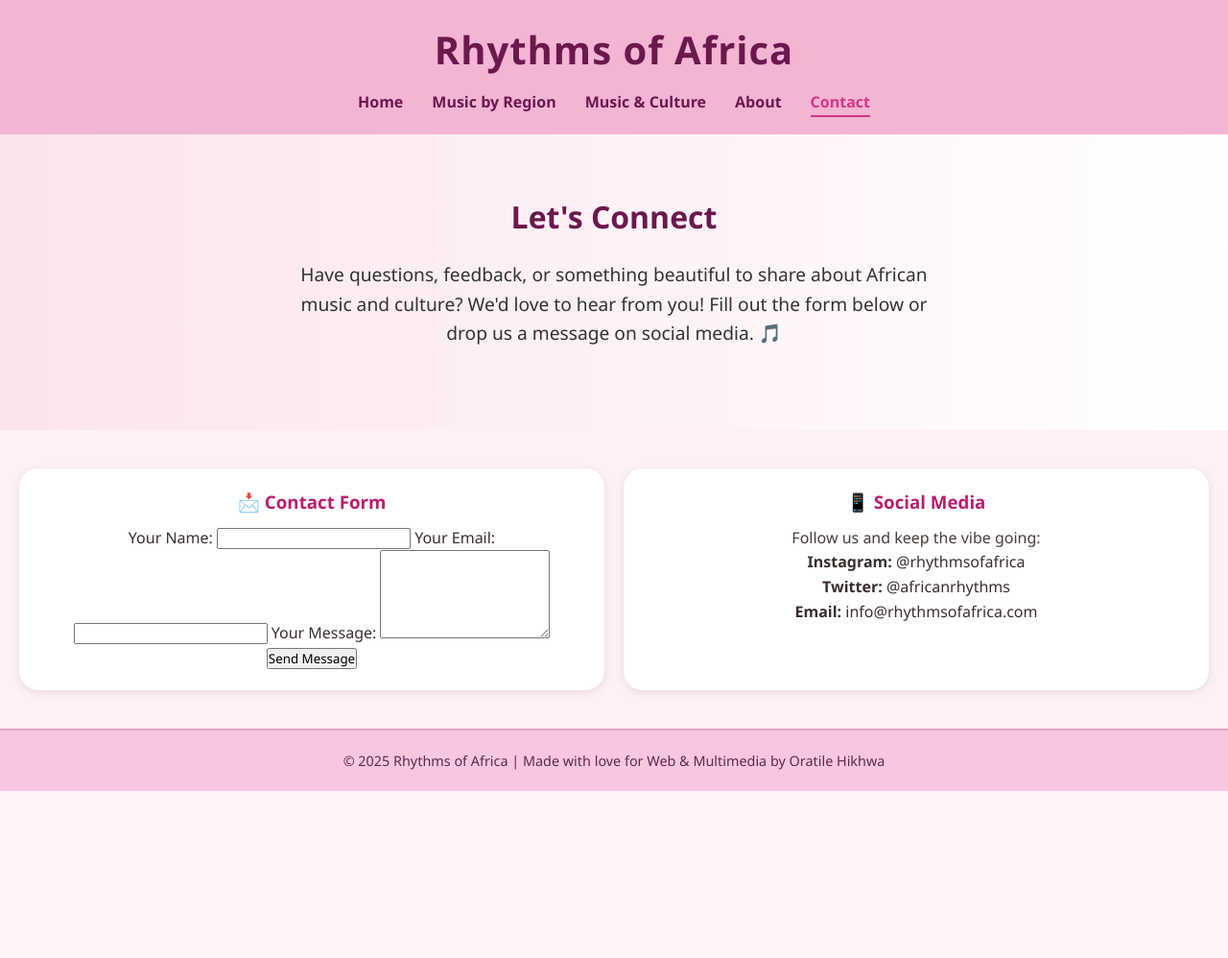
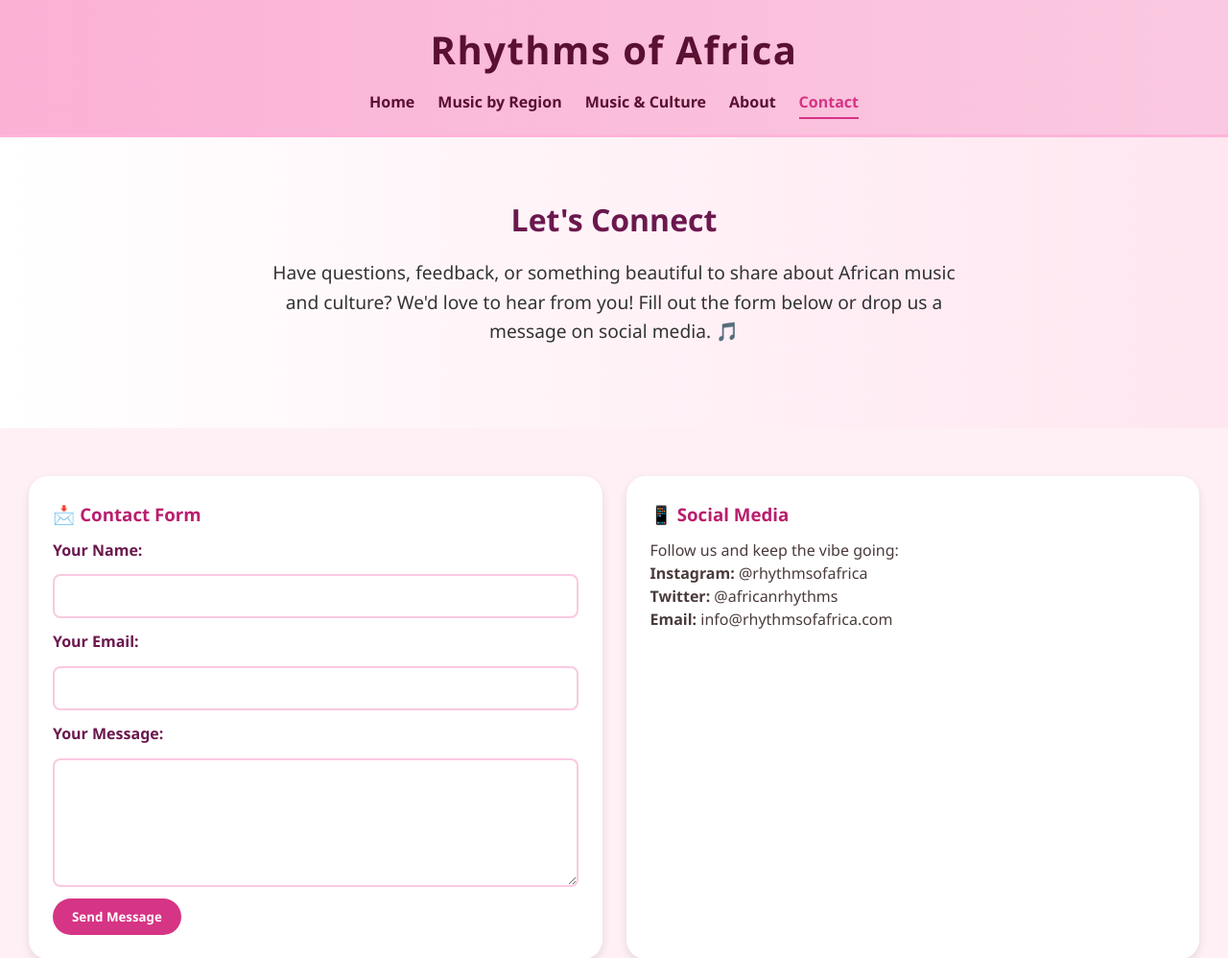
Before and after one commit to bida24-326/african-music-and-culture, a plain HTML site: page contact.html in a window 1280 px wide. Shown: the top 998 px of the page at 96% size. Before the commit the page ends 824 px from the top, so only its background shows below. Drawn offline with Linux system fonts and the light colour scheme; files that its build step writes are made by us from their sources.

Commit message:
Update style.css

```diff
--- a/style.css
+++ b/style.css
@@ -1,6 +1,6 @@
 /* style.css */
 
-/* General Reset */
+/* Reset and base styling */
 * {
   margin: 0;
   padding: 0;
@@ -9,22 +9,22 @@
 }
 
 body {
-  background-color: #fff5f8;
+  background-color: #fff7fa;
   color: #3b2e2e;
   line-height: 1.6;
 }
 
 header {
-  background: #f2b5d4;
+  background: linear-gradient(to right, #fbb1d4, #fac9e1);
   padding: 20px 0;
   text-align: center;
-  box-shadow: 0 4px 6px rgba(0, 0, 0, 0.1);
+  box-shadow: 0 4px 10px rgba(0, 0, 0, 0.1);
 }
 
 header h1 {
-  color: #6b184e;
+  color: #5a1030;
   font-size: 2.5rem;
-  letter-spacing: 1px;
+  letter-spacing: 1.5px;
 }
 
 nav ul {
@@ -36,16 +36,16 @@ nav ul {
 }
 
 nav ul li {
-  margin: 0 15px;
+  margin: 0 12px;
 }
 
 nav ul li a {
   text-decoration: none;
-  color: #6b184e;
+  color: #5a1030;
   font-weight: bold;
-  transition: color 0.3s;
-  padding-bottom: 3px;
+  padding-bottom: 5px;
   border-bottom: 2px solid transparent;
+  transition: all 0.3s ease;
 }
 
 nav ul li a:hover,
@@ -55,20 +55,21 @@ nav ul li a.active {
 }
 
 .hero {
-  background: linear-gradient(to right, #fce4ec, #fff);
+  background: linear-gradient(to left, #ffe6f0, #fff);
   text-align: center;
   padding: 60px 20px;
+  border-top: 3px solid #ffb3d9;
 }
 
 .hero h2 {
   font-size: 2rem;
   color: #6b184e;
-  margin-bottom: 20px;
+  margin-bottom: 15px;
 }
 
 .hero p {
   font-size: 1.2rem;
-  max-width: 700px;
+  max-width: 750px;
   margin: 0 auto 25px auto;
   color: #333;
 }
@@ -77,11 +78,11 @@ nav ul li a.active {
   background: #d63484;
   color: white;
   border: none;
-  padding: 12px 25px;
+  padding: 12px 28px;
   font-size: 1rem;
   border-radius: 30px;
   cursor: pointer;
-  transition: background 0.3s;
+  transition: background 0.3s ease;
 }
 
 .hero button:hover {
@@ -91,18 +92,17 @@ nav ul li a.active {
 .features {
   display: grid;
   grid-template-columns: repeat(auto-fit, minmax(280px, 1fr));
-  gap: 20px;
-  padding: 40px 20px;
+  gap: 25px;
+  padding: 50px 30px;
   background: #fff0f5;
 }
 
 .feature {
   background: #fff;
-  padding: 20px;
+  padding: 25px;
   border-radius: 20px;
-  box-shadow: 0 2px 8px rgba(0,0,0,0.1);
-  text-align: center;
-  transition: transform 0.3s;
+  box-shadow: 0 4px 10px rgba(0, 0, 0, 0.1);
+  transition: transform 0.3s ease;
 }
 
 .feature:hover {
@@ -122,16 +122,56 @@ nav ul li a.active {
   margin-bottom: 10px;
 }
 
-.feature p {
+.feature p,
+.feature ul,
+.feature li {
   font-size: 1rem;
   color: #4b3b3b;
+  line-height: 1.5;
 }
 
 footer {
   text-align: center;
   padding: 20px;
-  background: #f8c6de;
+  background: #fcd2e5;
   color: #5b2a4f;
   font-size: 0.9rem;
   border-top: 2px solid #e6a5c4;
 }
+
+/* Form styling */
+.contact-form {
+  display: flex;
+  flex-direction: column;
+  gap: 12px;
+}
+
+.contact-form label {
+  font-weight: 600;
+  color: #6b184e;
+}
+
+.contact-form input,
+.contact-form textarea {
+  padding: 10px;
+  border: 2px solid #fac9e1;
+  border-radius: 8px;
+  font-size: 1rem;
+  background-color: #fff;
+}
+
+.contact-form button {
+  width: fit-content;
+  align-self: flex-start;
+  background: #d63484;
+  color: white;
+  border: none;
+  padding: 10px 20px;
+  border-radius: 25px;
+  font-weight: bold;
+  transition: background 0.3s ease;
+}
+
+.contact-form button:hover {
+  background: #b91e6e;
+}
```
